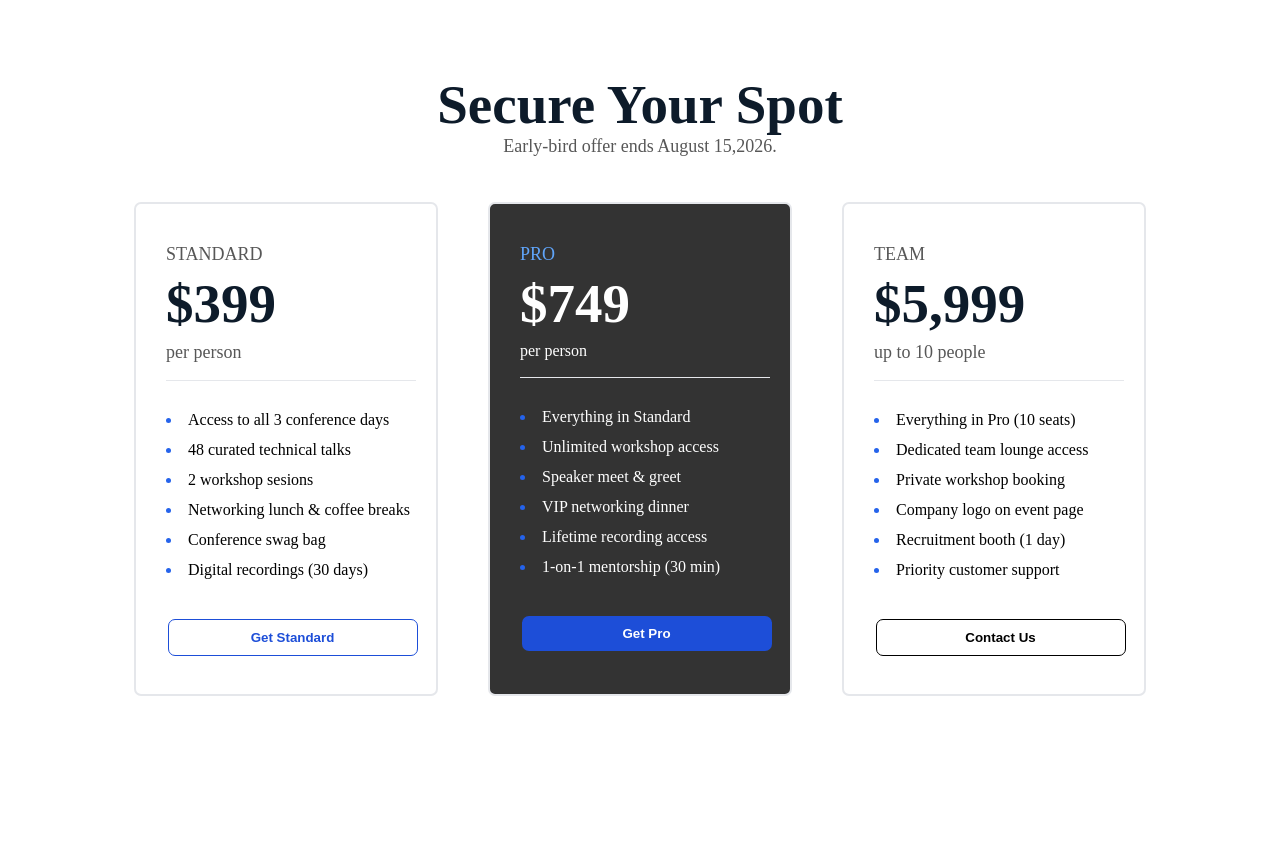
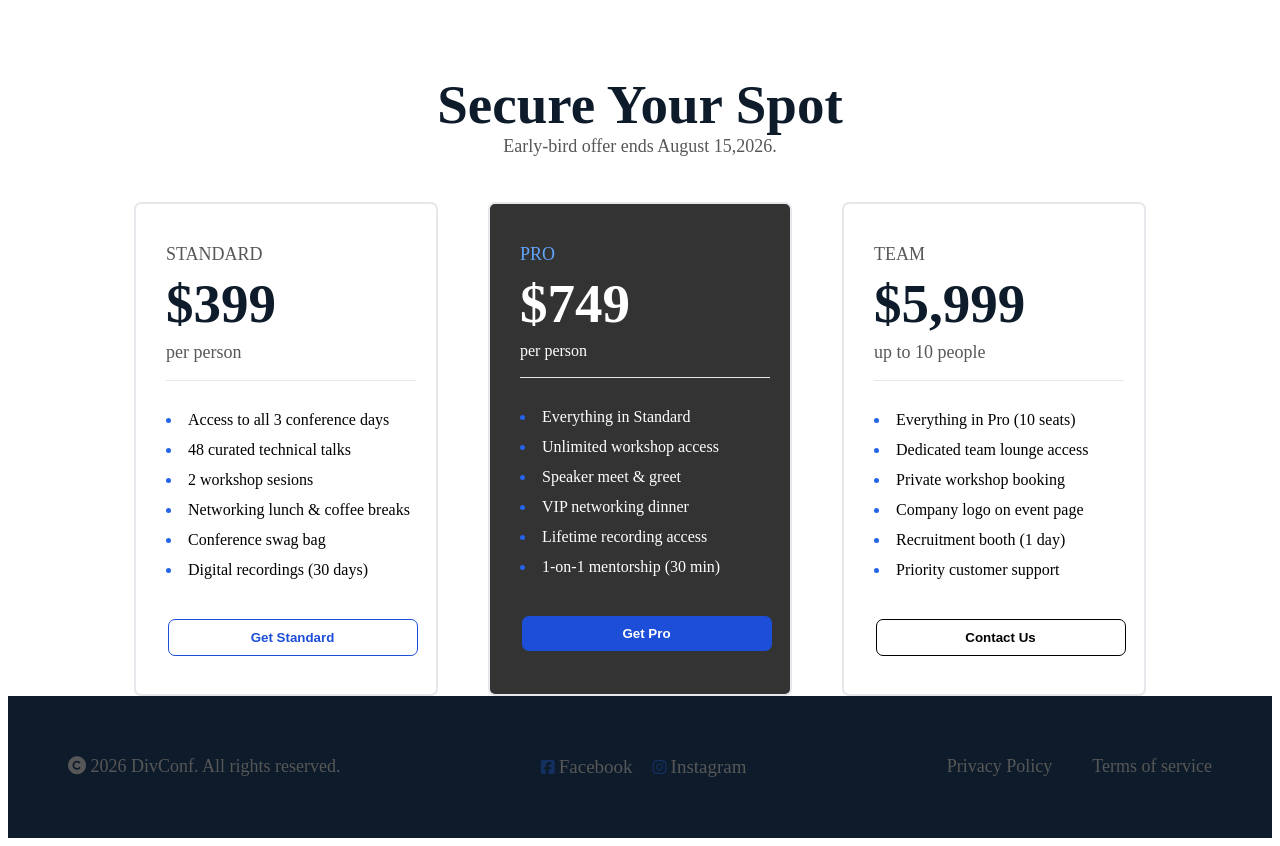
Before and after one commit to saudanoor/Development-Conference, a plain HTML site: page index.html in a window 1280 px wide. Shown: the part 1665-2511 px from the top of the page. Before the commit the page ends 2369 px from the top, so only its background shows below. Drawn offline with Linux system fonts and the light colour scheme.

Commit message:
footer section done

```diff
--- a/index.html
+++ b/index.html
@@ -8,6 +8,11 @@
     <link rel="preconnect" href="https://fonts.googleapis.com">
 <link rel="preconnect" href="https://fonts.gstatic.com" crossorigin>
 <link href="https://fonts.googleapis.com/css2?family=Inter:ital,opsz,wght@0,14..32,100..900;1,14..32,100..900&family=Raleway:ital,wght@0,100..900;1,100..900&display=swap" rel="stylesheet">
+
+<link
+  rel="stylesheet"
+  href="https://cdnjs.cloudflare.com/ajax/libs/font-awesome/6.7.2/css/all.min.css"
+/>
   </head>
   <body>
     <header>
@@ -28,7 +33,7 @@
           </section>
 
           <section>
-            <button class="button">Register Now</button>
+            <a href=""><button class="button">Register Now</button></a>
           </section>
 
         </div>
@@ -216,6 +221,36 @@
 
     </main>
 
-    <footer></footer>
+    <footer>
+      <section class="pad footer-color footer-section">
+
+        <div class="grey-normal">
+           <i class="fa-sharp-duotone fa-solid fa-copyright"></i>
+               2026 DivConf. All rights reserved.
+        </div>
+
+        <div class="footer-section-mid">
+          <div>
+            <i class="fa-brands fa-square-facebook" style="color: rgb(20, 48, 97);"></i>
+            <a href="">Facebook</a>
+          </div>
+
+
+          <div class="">
+            <i class="fa-brands fa-instagram" style="color: rgb(20, 48, 97);"></i>
+            <a href="">Instagram</a></div>
+        </div>
+
+        <div class="footer-section2">
+          <div class="grey-normal">Privacy Policy</div>
+          <div class="grey-normal">Terms of service</div>
+
+
+        </div>
+
+
+      </section>
+
+    </footer>
   </body>
 </html>
--- a/styles/styles.css
+++ b/styles/styles.css
@@ -305,3 +305,37 @@ nav a{
     padding-top: 40px;
 
 }
+
+
+.footer-color{
+    background-color: #0D1B2A;
+}
+
+.footer-section{
+    display: flex;
+    justify-content: space-between;
+    padding: 60px;
+}
+
+.footer-section-mid{
+    display: flex;
+    flex-direction: row;
+    justify-content: space-between;
+    gap: 20px;
+
+}
+
+ a{
+    text-decoration: none;
+}
+
+.footer-section2{
+    display: flex;
+    justify-content: space-between;
+    gap: 40px;
+
+}
+
+button{
+    cursor: pointer;
+}
```
